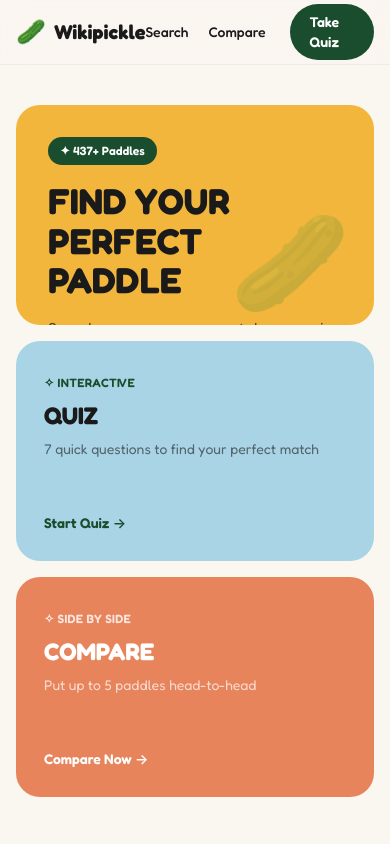
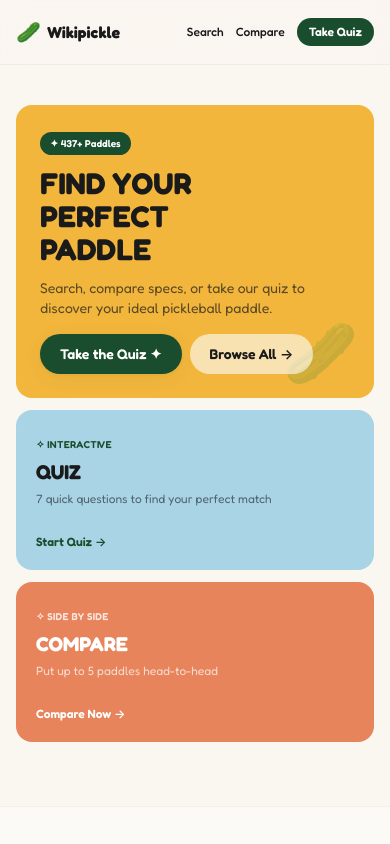
Before and after one commit to lewlian/paddle-picker, a Next.js app: page / in a window 390 px wide. Shown: the top 844 px of the page. Built offline with nearby package versions, Linux system fonts and the light colour scheme.

Commit message:
Fix mobile: nav spacing, hero overflow, card sizing, responsive text

```diff
--- a/src/app/layout.tsx
+++ b/src/app/layout.tsx
@@ -27,18 +27,22 @@ export default function RootLayout({
       <body className="min-h-full flex flex-col bg-[#FAF6F0] text-[#1A1A1A]">
         <nav className="sticky top-0 z-50 bg-[#FAF6F0]/80 backdrop-blur-md border-b border-[#1A4D2E]/5">
           <div className="max-w-7xl mx-auto px-4 sm:px-6 lg:px-8 h-16 flex items-center justify-between">
-            <a href="/" className="flex items-center gap-2 hover:opacity-80 transition-opacity">
-              <span className="text-2xl">🥒</span>
-              <span className="font-display font-bold text-xl text-[#1A1A1A]">Wikipickle</span>
+            <a href="/" className="flex items-center gap-1.5 hover:opacity-80 transition-opacity shrink-0">
+              <span className="text-xl sm:text-2xl">🥒</span>
+              <span className="font-display font-bold text-base sm:text-xl text-[#1A1A1A]">Wikipickle</span>
             </a>
-            <div className="flex items-center gap-6">
-              <div className="flex items-center gap-5 text-sm font-medium text-[#1A1A1A]">
+            <div className="flex items-center gap-3 sm:gap-6">
+              <div className="hidden sm:flex items-center gap-5 text-sm font-medium text-[#1A1A1A]">
+                <a href="/search" className="hover:text-[#1A4D2E] transition-colors">Search</a>
+                <a href="/compare" className="hover:text-[#1A4D2E] transition-colors">Compare</a>
+              </div>
+              <div className="flex sm:hidden items-center gap-3 text-xs font-medium text-[#1A1A1A]">
                 <a href="/search" className="hover:text-[#1A4D2E] transition-colors">Search</a>
                 <a href="/compare" className="hover:text-[#1A4D2E] transition-colors">Compare</a>
               </div>
               <a
                 href="/quiz"
-                className="bg-[#1A4D2E] text-white text-sm font-semibold px-5 py-2 rounded-full hover:bg-[#153D24] transition-colors"
+                className="bg-[#1A4D2E] text-white text-xs sm:text-sm font-semibold px-3 sm:px-5 py-1.5 sm:py-2 rounded-full hover:bg-[#153D24] transition-colors whitespace-nowrap"
               >
                 Take Quiz
               </a>
--- a/src/app/page.tsx
+++ b/src/app/page.tsx
@@ -74,49 +74,48 @@ export default function Home() {
     <div>
       {/* Bento Grid Hero */}
       <section className="max-w-6xl mx-auto px-4 pt-10 pb-16">
-        <div className="grid grid-cols-1 md:grid-cols-3 gap-4 auto-rows-[220px] md:auto-rows-[240px]">
+        <div className="grid grid-cols-1 md:grid-cols-3 gap-3 sm:gap-4">
           {/* Large Hero Card */}
-          <div className="md:col-span-2 md:row-span-2 bg-[#F2B63C] rounded-3xl p-8 sm:p-10 flex flex-col justify-between relative overflow-hidden">
+          <div className="md:col-span-2 md:row-span-2 bg-[#F2B63C] rounded-2xl sm:rounded-3xl p-6 sm:p-10 flex flex-col justify-between relative overflow-hidden min-h-[280px] md:min-h-[500px]">
             <div className="relative z-10">
-              <div className="inline-flex items-center gap-1.5 bg-[#1A4D2E] text-white text-xs font-semibold px-3 py-1.5 rounded-full mb-4">
+              <div className="inline-flex items-center gap-1.5 bg-[#1A4D2E] text-white text-[10px] sm:text-xs font-semibold px-2.5 sm:px-3 py-1 sm:py-1.5 rounded-full mb-3 sm:mb-4">
                 ✦ 437+ Paddles
               </div>
-              <h1 className="font-display text-4xl sm:text-5xl lg:text-6xl font-bold text-[#1A1A1A] leading-[1.1] mb-4">
+              <h1 className="font-display text-3xl sm:text-5xl lg:text-6xl font-bold text-[#1A1A1A] leading-[1.1] mb-3 sm:mb-4">
                 FIND YOUR<br />PERFECT<br />PADDLE
               </h1>
-              <p className="text-[#1A1A1A]/70 text-base sm:text-lg max-w-md mb-6">
+              <p className="text-[#1A1A1A]/70 text-sm sm:text-lg max-w-md mb-4 sm:mb-6">
                 Search, compare specs, or take our quiz to discover your ideal pickleball paddle.
               </p>
-              <div className="flex flex-wrap gap-3">
-                <Link href="/quiz" className="inline-flex items-center gap-2 bg-[#1A4D2E] text-white font-semibold px-7 py-3 rounded-full hover:bg-[#153D24] transition-colors shadow-warm">
+              <div className="flex flex-wrap gap-2 sm:gap-3">
+                <Link href="/quiz" className="inline-flex items-center gap-2 bg-[#1A4D2E] text-white font-semibold text-sm px-5 sm:px-7 py-2.5 sm:py-3 rounded-full hover:bg-[#153D24] transition-colors shadow-warm">
                   Take the Quiz ✦
                 </Link>
-                <Link href="/search" className="inline-flex items-center gap-2 bg-white/60 text-[#1A1A1A] font-semibold px-7 py-3 rounded-full hover:bg-white/80 transition-colors">
+                <Link href="/search" className="inline-flex items-center gap-2 bg-white/60 text-[#1A1A1A] font-semibold text-sm px-5 sm:px-7 py-2.5 sm:py-3 rounded-full hover:bg-white/80 transition-colors">
                   Browse All →
                 </Link>
               </div>
             </div>
-            <div className="absolute bottom-4 right-6 text-8xl opacity-20 select-none">🥒</div>
+            <div className="absolute bottom-4 right-4 sm:right-6 text-6xl sm:text-8xl opacity-20 select-none">🥒</div>
           </div>
 
-          {/* Quiz Card */}
-          <Link href="/quiz" className="group bg-[#A8D4E6] rounded-3xl p-7 flex flex-col justify-between hover:shadow-warm-lg transition-all duration-300">
+          {/* Quiz + Compare cards in a row on mobile */}
+          <Link href="/quiz" className="group bg-[#A8D4E6] rounded-2xl sm:rounded-3xl p-5 sm:p-7 flex flex-col justify-between hover:shadow-warm-lg transition-all duration-300 min-h-[160px] md:min-h-0">
             <div>
-              <span className="text-xs font-semibold text-[#1A4D2E] uppercase tracking-wide">✧ Interactive</span>
-              <h2 className="font-display text-2xl font-bold text-[#1A1A1A] mt-2 leading-tight">QUIZ</h2>
-              <p className="text-[#1A1A1A]/60 text-sm mt-2">7 quick questions to find your perfect match</p>
+              <span className="text-[10px] sm:text-xs font-semibold text-[#1A4D2E] uppercase tracking-wide">✧ Interactive</span>
+              <h2 className="font-display text-xl sm:text-2xl font-bold text-[#1A1A1A] mt-1.5 sm:mt-2 leading-tight">QUIZ</h2>
+              <p className="text-[#1A1A1A]/60 text-xs sm:text-sm mt-1.5 sm:mt-2">7 quick questions to find your perfect match</p>
             </div>
-            <div className="text-[#1A4D2E] font-semibold text-sm group-hover:translate-x-1 transition-transform">Start Quiz →</div>
+            <div className="text-[#1A4D2E] font-semibold text-xs sm:text-sm mt-3 group-hover:translate-x-1 transition-transform">Start Quiz →</div>
           </Link>
 
-          {/* Compare Card */}
-          <Link href="/compare" className="group bg-[#E8845C] rounded-3xl p-7 flex flex-col justify-between hover:shadow-warm-lg transition-all duration-300">
+          <Link href="/compare" className="group bg-[#E8845C] rounded-2xl sm:rounded-3xl p-5 sm:p-7 flex flex-col justify-between hover:shadow-warm-lg transition-all duration-300 min-h-[160px] md:min-h-0">
             <div>
-              <span className="text-xs font-semibold text-white/80 uppercase tracking-wide">✧ Side by Side</span>
-              <h2 className="font-display text-2xl font-bold text-white mt-2 leading-tight">COMPARE</h2>
-              <p className="text-white/70 text-sm mt-2">Put up to 5 paddles head-to-head</p>
+              <span className="text-[10px] sm:text-xs font-semibold text-white/80 uppercase tracking-wide">✧ Side by Side</span>
+              <h2 className="font-display text-xl sm:text-2xl font-bold text-white mt-1.5 sm:mt-2 leading-tight">COMPARE</h2>
+              <p className="text-white/70 text-xs sm:text-sm mt-1.5 sm:mt-2">Put up to 5 paddles head-to-head</p>
             </div>
-            <div className="text-white font-semibold text-sm group-hover:translate-x-1 transition-transform">Compare Now →</div>
+            <div className="text-white font-semibold text-xs sm:text-sm mt-3 group-hover:translate-x-1 transition-transform">Compare Now →</div>
           </Link>
         </div>
       </section>
```
